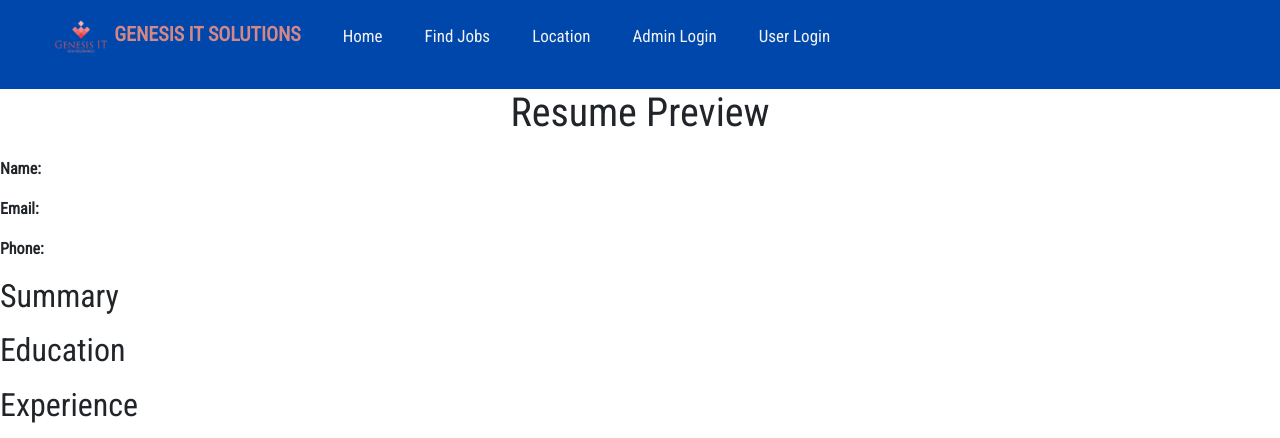
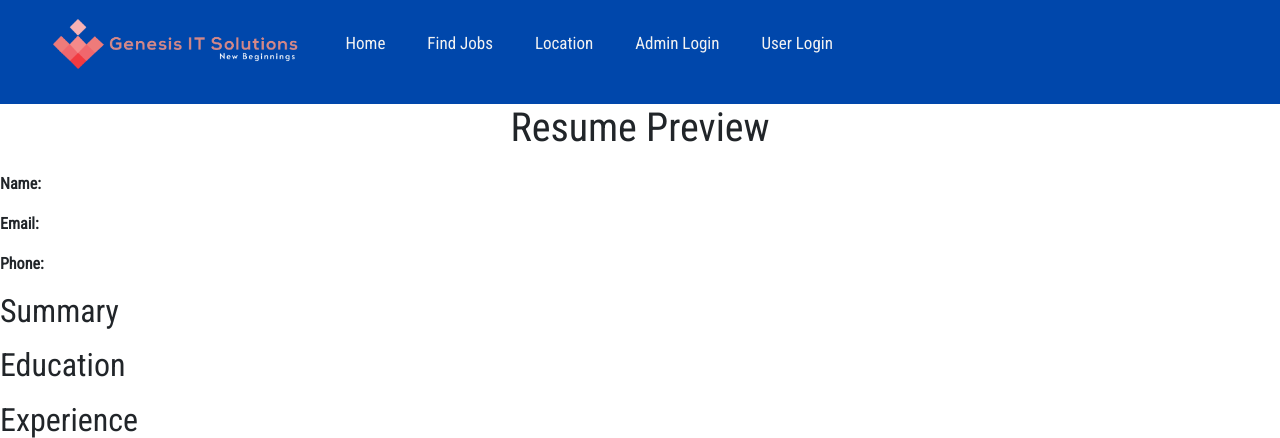
Before and after one commit to harshakai/publish-gen, a PHP site: page /build-resume.php in a window 1280 px wide. Shown: the top 438 px of the page. Run offline with PHP 8.4, Linux system fonts and the light colour scheme; some libraries are stand-ins or nearby versions.

Commit message:
Update build-resume.php

```diff
--- a/build-resume.php
+++ b/build-resume.php
@@ -81,9 +81,8 @@
 
   <div class="topnav" id="myTopnav">
     <ul>
-      <li><a href="./index.php" class="active"><img src="Untitled_design-removebg.png" height="35px" width="inherit"
-            style="margin-right: 5px;"><b style="color: rgb(211, 136, 136);font-size: 20px;"><b>GENESIS IT
-              SOLUTIONS</b></b></a>
+      <li><a href="./index.php" class="active"><img src="./images/logo.png" height="50px" width="inherit"
+          style="margin-right: 5px;"><b style="color: rgb(211, 136, 136);font-size: 20px;"></b></b></a>
       </li>
       <li><a href="./index.php">Home</a></li>
       <li><a href="./jobs.php">Find Jobs</a></li>
```
